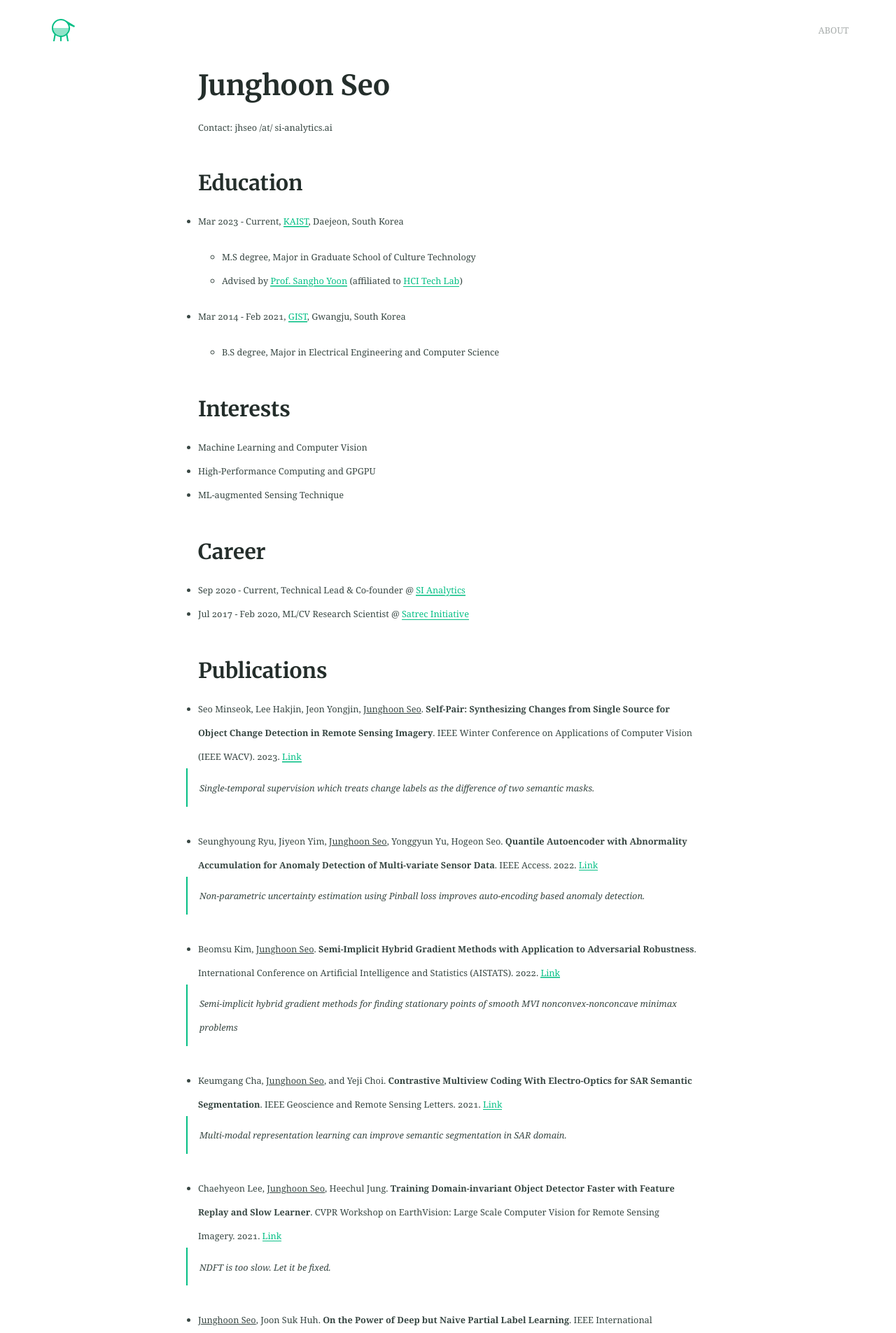
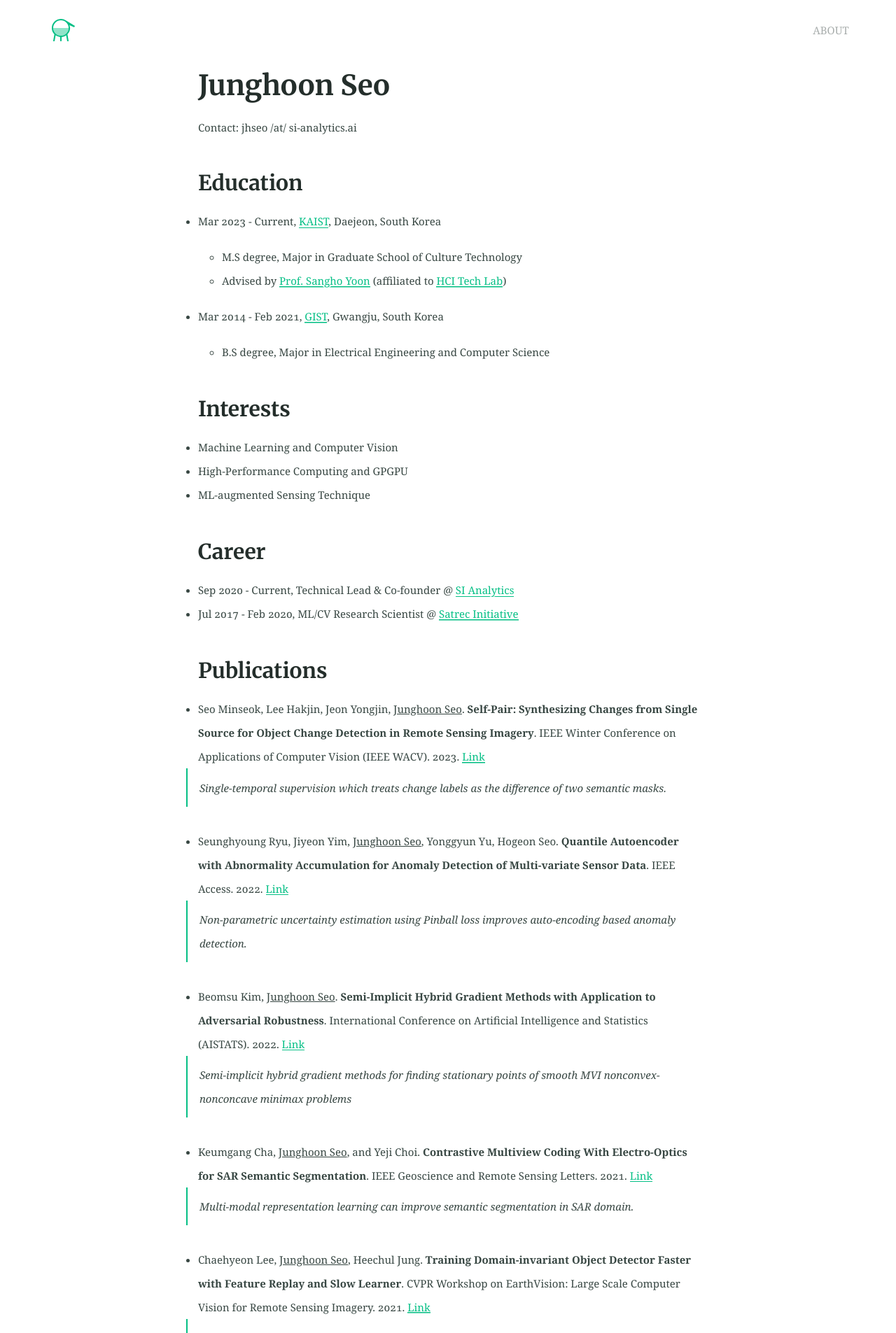
Before and after one commit to mikigom/mikigom.github.io, a Jekyll site: the page built from index.md, in a window 1280 px wide. Shown: the top 1905 px of the page at 70% size. Built offline with Jekyll 4.4.1, drawn with Linux system fonts in a browser that asks for light colours.

Commit message:
Update _typography.scss

```diff
--- a/_sass/sassline-base/_typography.scss
+++ b/_sass/sassline-base/_typography.scss
@@ -11,7 +11,7 @@ html {
 
 // Site-wide base styles.
 body {
-  @include fontsize(iota, all);
+  @include fontsize(theta, all);
 
   font-family: unquote(map-get($bodytype, font-family));
   font-style: normal;
```
